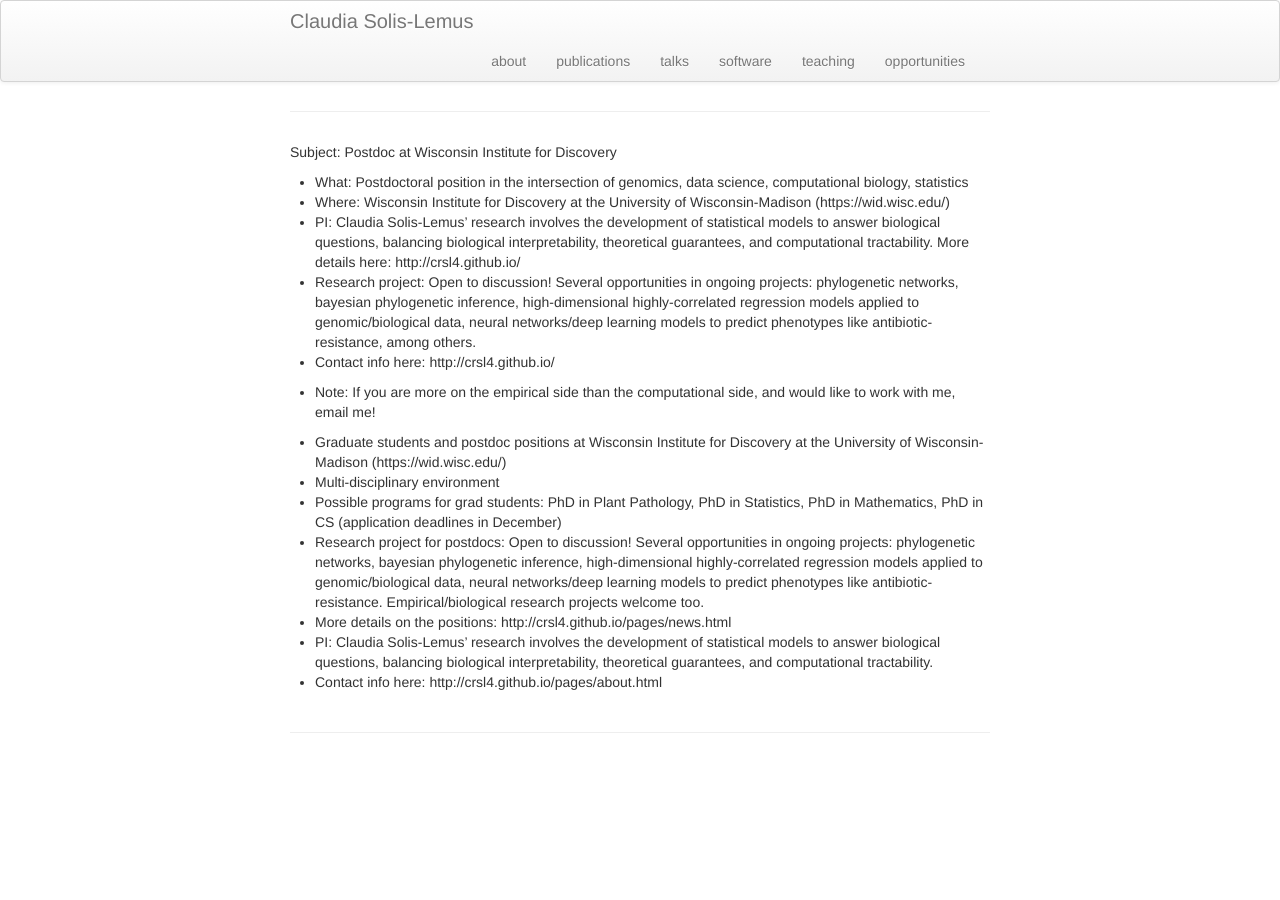
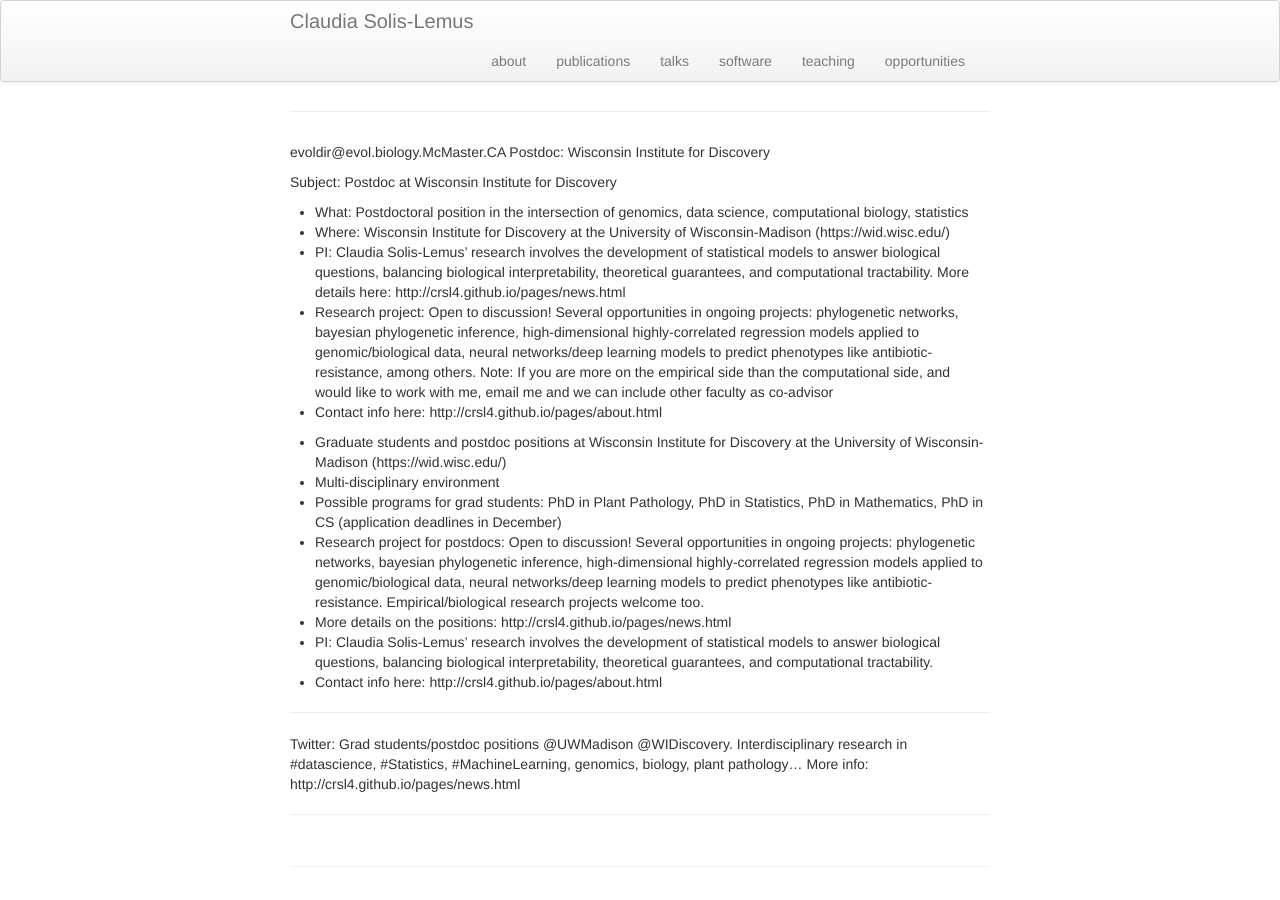
Before and after one commit to crsl4/crsl4.github.io, a Jekyll site: the page built from pages/postdoc1.md, in a window 1280 px wide. Built offline with Jekyll 4.4.1, drawn with Linux system fonts in a browser that asks for light colours; our own code applies the rules of GitHub Pages for plain Markdown files.

Commit message:
ad modified

```diff
--- a/pages/postdoc1.md
+++ b/pages/postdoc1.md
@@ -1,12 +1,13 @@
+evoldir@evol.biology.McMaster.CA
+Postdoc: Wisconsin Institute for Discovery
+
 Subject: Postdoc at Wisconsin Institute for Discovery
 
 - What: Postdoctoral position in the intersection of genomics, data science, computational biology, statistics
 - Where: Wisconsin Institute for Discovery at the University of Wisconsin-Madison (https://wid.wisc.edu/)
-- PI: Claudia Solis-Lemus' research involves the development of statistical models to answer biological questions, balancing biological interpretability, theoretical guarantees, and computational tractability. More details here: http://crsl4.github.io/
-- Research project: Open to discussion! Several opportunities in ongoing projects: phylogenetic networks, bayesian phylogenetic inference, high-dimensional highly-correlated regression models applied to genomic/biological data, neural networks/deep learning models to predict phenotypes like antibiotic-resistance, among others.
-- Contact info here: http://crsl4.github.io/
-
-- Note: If you are more on the empirical side than the computational side, and would like to work with me, email me!
+- PI: Claudia Solis-Lemus' research involves the development of statistical models to answer biological questions, balancing biological interpretability, theoretical guarantees, and computational tractability. More details here: http://crsl4.github.io/pages/news.html
+- Research project: Open to discussion! Several opportunities in ongoing projects: phylogenetic networks, bayesian phylogenetic inference, high-dimensional highly-correlated regression models applied to genomic/biological data, neural networks/deep learning models to predict phenotypes like antibiotic-resistance, among others. Note: If you are more on the empirical side than the computational side, and would like to work with me, email me and we can include other faculty as co-advisor
+- Contact info here: http://crsl4.github.io/pages/about.html
 
 
 - Graduate students and postdoc positions at Wisconsin Institute for Discovery at the University of Wisconsin-Madison (https://wid.wisc.edu/)
@@ -16,3 +17,10 @@ Subject: Postdoc at Wisconsin Institute for Discovery
 - More details on the positions: http://crsl4.github.io/pages/news.html
 - PI: Claudia Solis-Lemus' research involves the development of statistical models to answer biological questions, balancing biological interpretability, theoretical guarantees, and computational tractability.
 - Contact info here: http://crsl4.github.io/pages/about.html
+
+
+---------------------------
+
+Twitter: Grad students/postdoc positions @UWMadison @WIDiscovery. Interdisciplinary research in #datascience, #Statistics, #MachineLearning, genomics, biology, plant pathology... More info: http://crsl4.github.io/pages/news.html
+
+----------------------------
```
